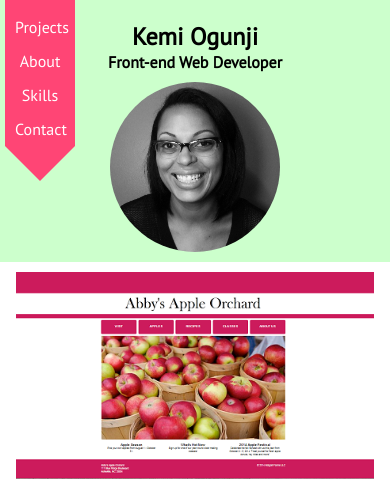
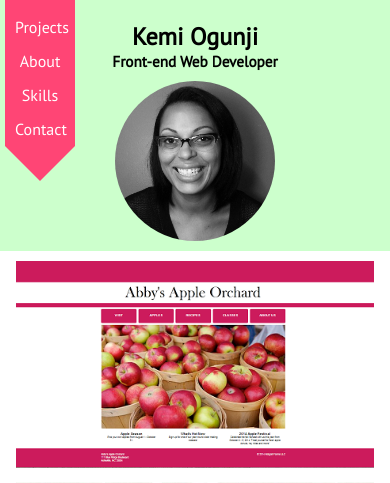
Before and after one commit to kemiwins/portfolio, a PHP site: page / in a window 390 px wide. Shown: the top 483 px of the page. Run offline with PHP 8.4, Linux system fonts and the light colour scheme.

Commit message:
responsive, smaller image and heading

```diff
--- a/main.css
+++ b/main.css
@@ -171,13 +171,13 @@ h3 {
 	h2 {
 		margin: 0;
 		padding: 0;
-		font-size: 100%;
+		font-size: 95%;
 	}
 	#bio_photo img {
 		margin-top: 10px;
 		margin-bottom: -20px;
-		width: 170px;
-		height: 170px;
+		width: 160px;
+		height: 160px;
 	}
 	#view {
 		display: none;
```
